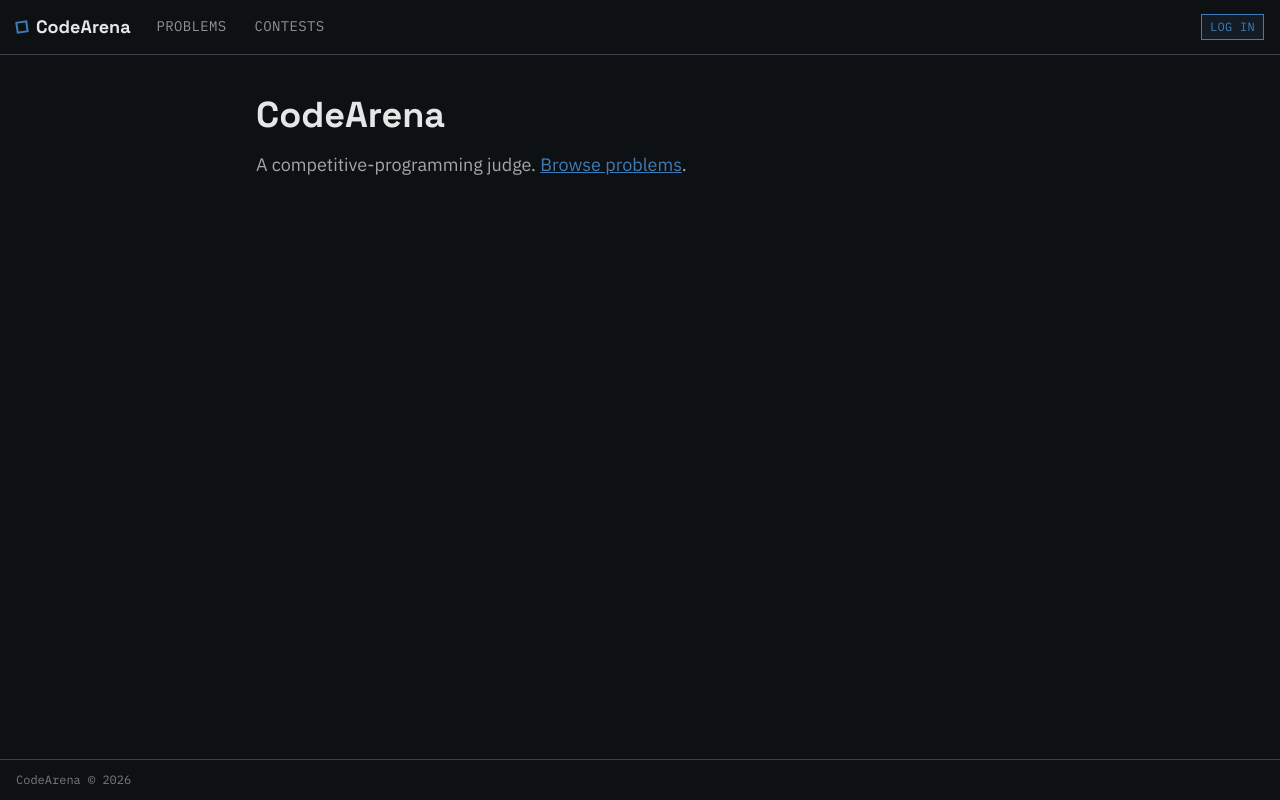
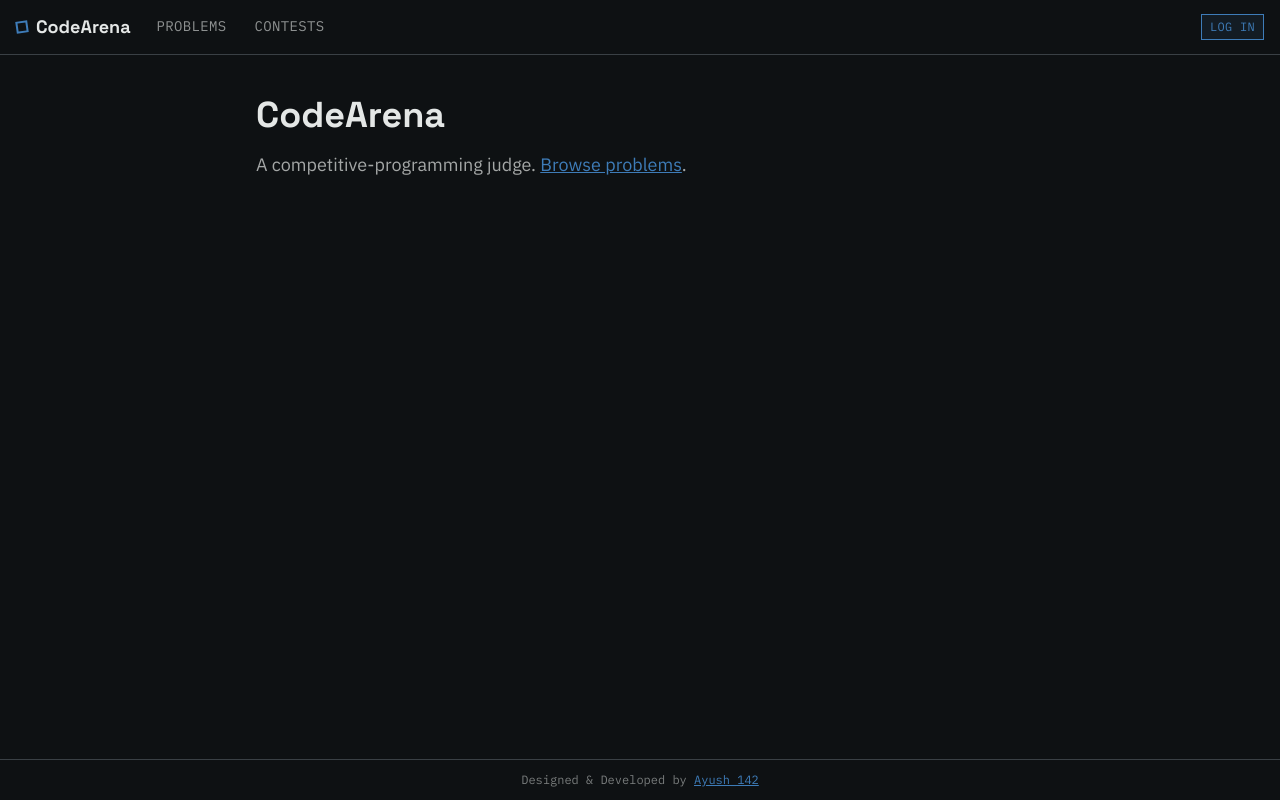
Before and after one commit to Ayush-142/CodeArena, a Next.js app in the folder frontend/: page / in a window 1280 px wide. Built offline with nearby package versions, Linux system fonts and the light colour scheme; no server answers.

Commit message:
ui: center footer, credit line
"Designed & Developed by Ayush_142" (linked to
https://github.com/Ayush-142), centered instead of the previous
left-aligned copyright line.

```diff
--- a/frontend/components/Footer.tsx
+++ b/frontend/components/Footer.tsx
@@ -1,7 +1,15 @@
 export function Footer() {
   return (
-    <footer className="border-t border-line px-4 py-3 font-mono text-xs text-ink/50">
-      CodeArena &copy; {new Date().getFullYear()}
+    <footer className="border-t border-line px-4 py-3 text-center font-mono text-xs text-ink/50">
+      Designed &amp; Developed by{' '}
+      <a
+        href="https://github.com/Ayush-142"
+        target="_blank"
+        rel="noopener noreferrer"
+        className="text-accent underline"
+      >
+        Ayush_142
+      </a>
     </footer>
   );
 }
```
